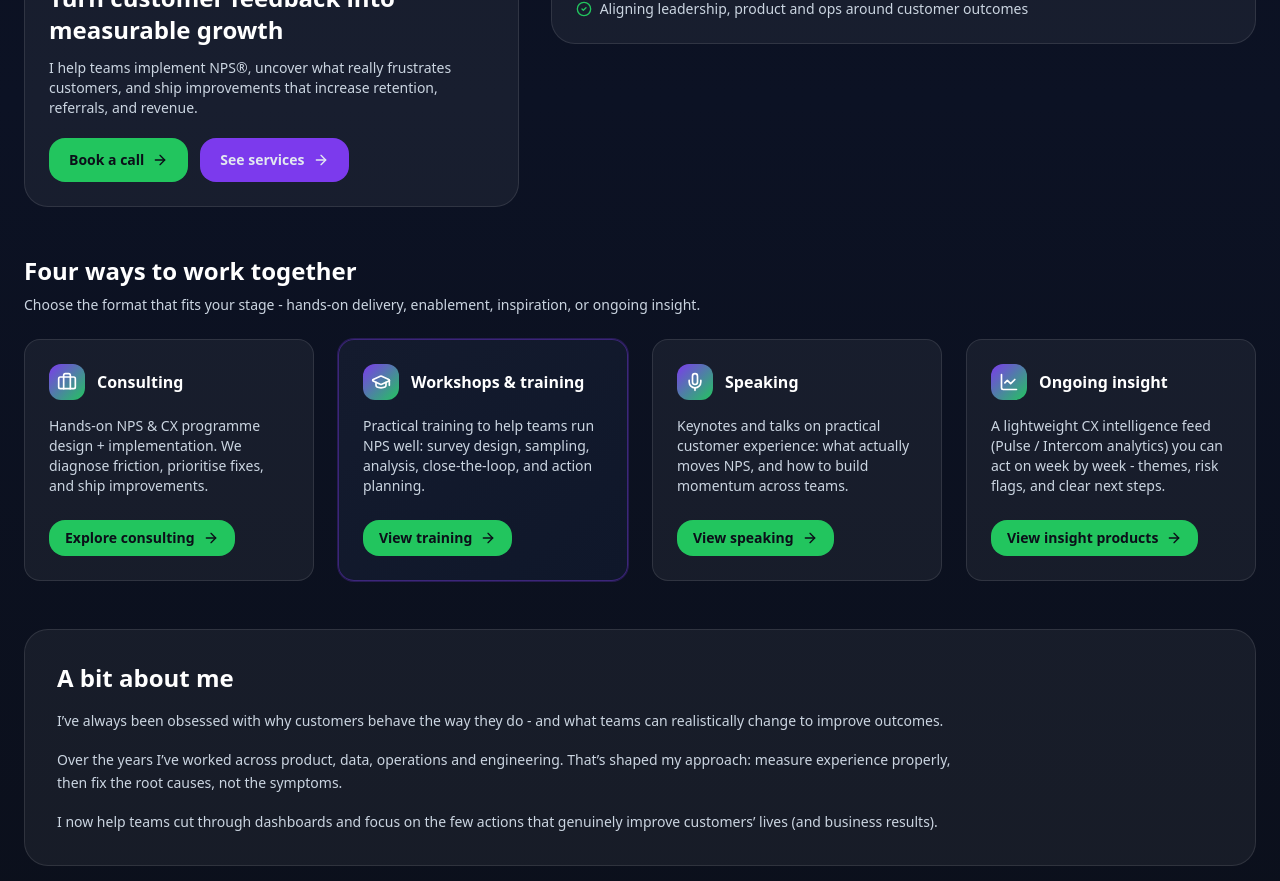
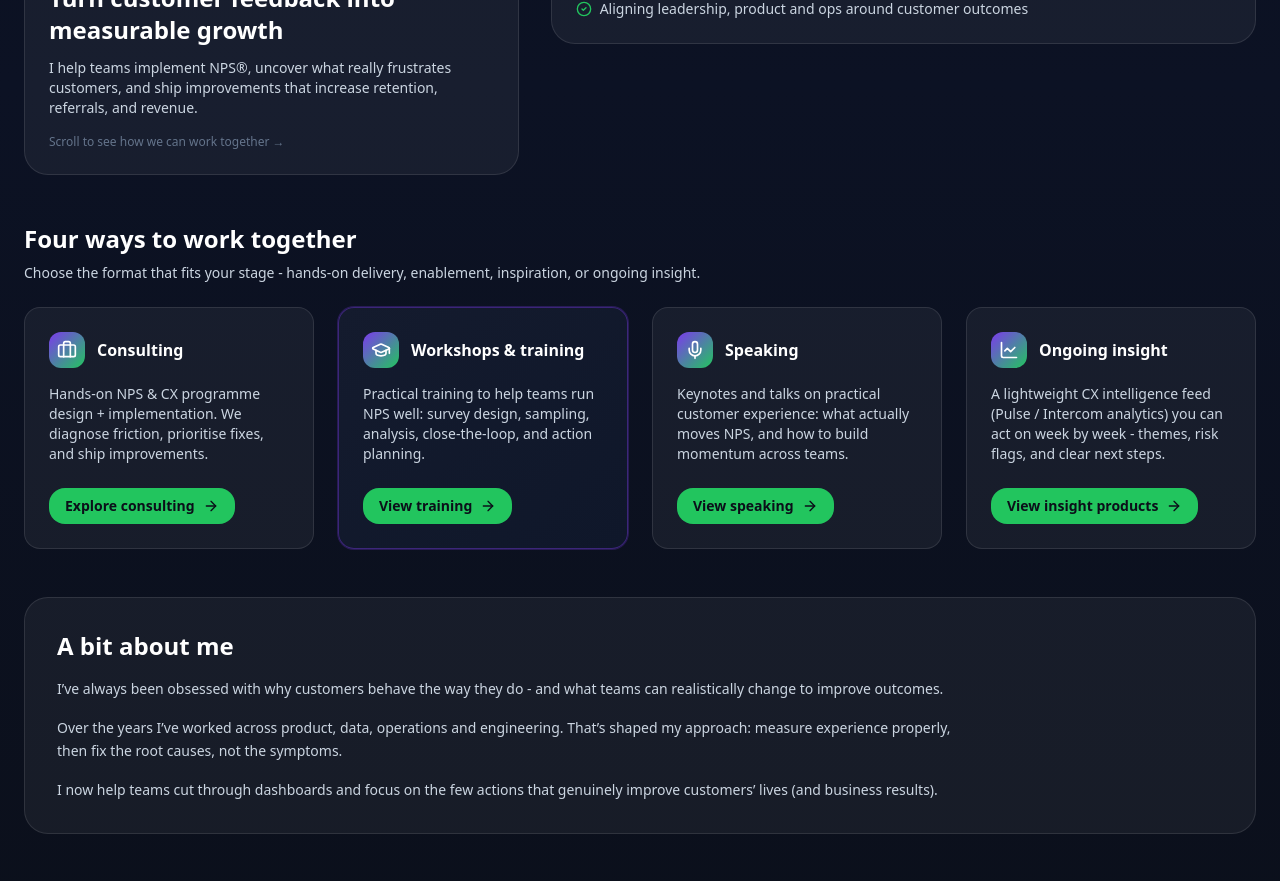
Before and after one commit to CasparRitchie/npsme-site, a React (Vite) app: page /about in a window 1280 px wide. Shown: the part 1080-1961 px from the top of the page. Built offline with nearby package versions, Linux system fonts and the light colour scheme.

Commit message:
Adding intercom data and improving api call timings v1.918

```diff
--- a/src/About.jsx
+++ b/src/About.jsx
@@ -76,24 +76,11 @@ export default function About() {
                     "I help teams implement NPS®, uncover what really frustrates customers, and ship improvements that increase retention, referrals, and revenue."
                   )}
                 </p>
-
-                <div className="mt-5 flex flex-col sm:flex-row gap-3">
-                  <Link
-                    to={localizePath("/book", lang)}
-                    className="rounded-2xl px-5 py-3 text-sm font-semibold bg-[#22C55E] text-[#0B0F19] hover:bg-[#16A34A] transition inline-flex items-center justify-center gap-2"
-                  >
-                    {translations(lang, "about.hero.ctaPrimary", "Book a call")}
-                    <ArrowRight className="h-4 w-4" />
-                  </Link>
-
-                  <Link
-                    to={localizePath("/products", lang)}
-                    className="rounded-2xl px-5 py-3 text-sm font-semibold bg-[#7C3AED] hover:bg-[#6D28D9] transition inline-flex items-center justify-center gap-2"
-                  >
-                    {translations(lang, "about.hero.ctaSecondary", "See services")}
-                    <ArrowRight className="h-4 w-4" />
-                  </Link>
-                </div>
+                <p className="mt-4 text-xs text-slate-500">
+                  {lang === "fr"
+                    ? "Faites défiler pour voir comment je peux vous aider →"
+                    : "Scroll to see how we can work together →"}
+                </p>
               </div>
             </div>
           </div>
```
